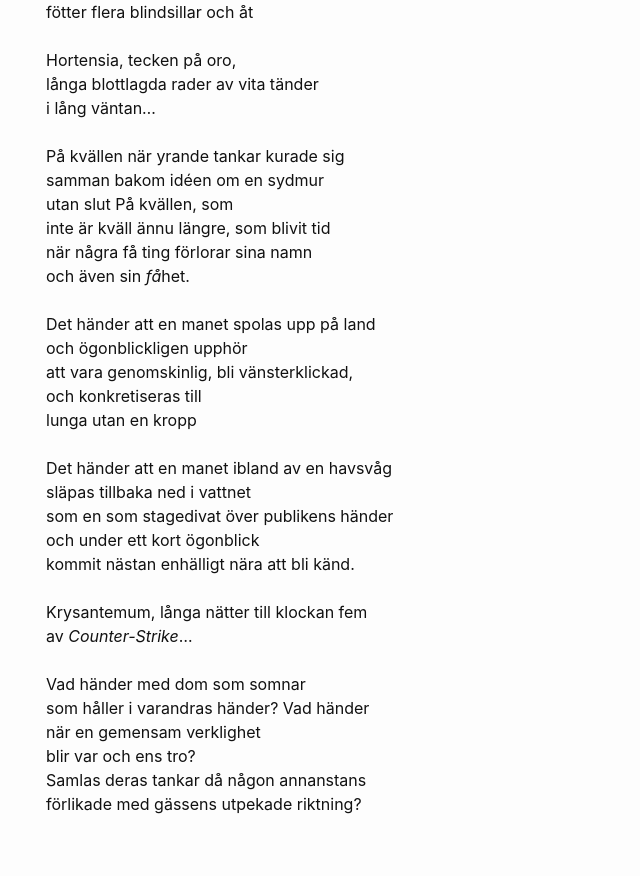
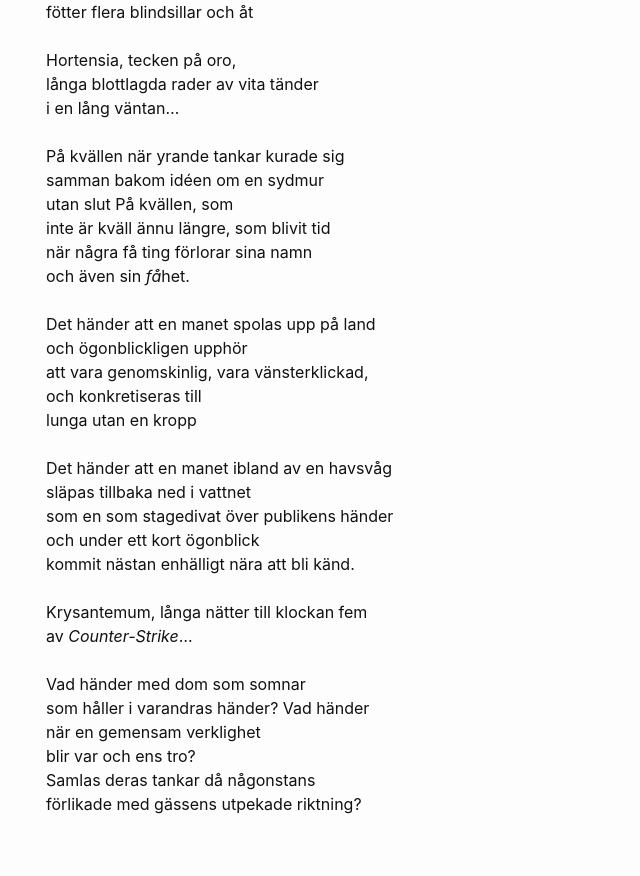
Before and after one commit to terr4form4/terr4form4.github.io, a Jekyll site: the page built from _posts/poesi/2024-01-03-dikter-2023-2024.md, in a window 1280 px wide and 1400 px high, scrolled down 9217 px. Shown: the part 322-1198 px from the top of the window, without its empty margins (224-864 px from the left). Built offline with Jekyll 4.4.1, drawn with Linux system fonts in a browser that asks for light colours; comment, search, counter and statistics services are not loaded.

Commit message:
krysantemum

```diff
--- a/_posts/poesi/2024-01-03-dikter-2023-2024.md
+++ b/_posts/poesi/2024-01-03-dikter-2023-2024.md
@@ -392,7 +392,7 @@ fötter flera blindsillar och åt<br/>
 <br/>
 Hortensia, tecken på oro,<br/>
 långa blottlagda rader av vita tänder<br/>
-i lång väntan...<br/>
+i en lång väntan...<br/>
 <br/>
 På kvällen när yrande tankar kurade sig<br/>
 samman bakom idéen om en sydmur<br/>
@@ -403,7 +403,7 @@ och även sin *få*het.<br/>
 <br/>
 Det händer att en manet spolas upp på land<br/>
 och ögonblickligen upphör<br/>
-att vara genomskinlig, bli vänsterklickad,<br/>
+att vara genomskinlig, vara vänsterklickad,<br/>
 och konkretiseras till<br/>
 lunga utan en kropp<br/>
 <br/>
@@ -420,6 +420,6 @@ Vad händer med dom som somnar<br/>
 som håller i varandras händer? Vad händer<br/>
 när en gemensam verklighet<br/>
 blir var och ens tro?<br/>
-Samlas deras tankar då någon annanstans<br/>
+Samlas deras tankar då någonstans<br/>
 förlikade med gässens utpekade riktning?<br/>
 <br/>
```
